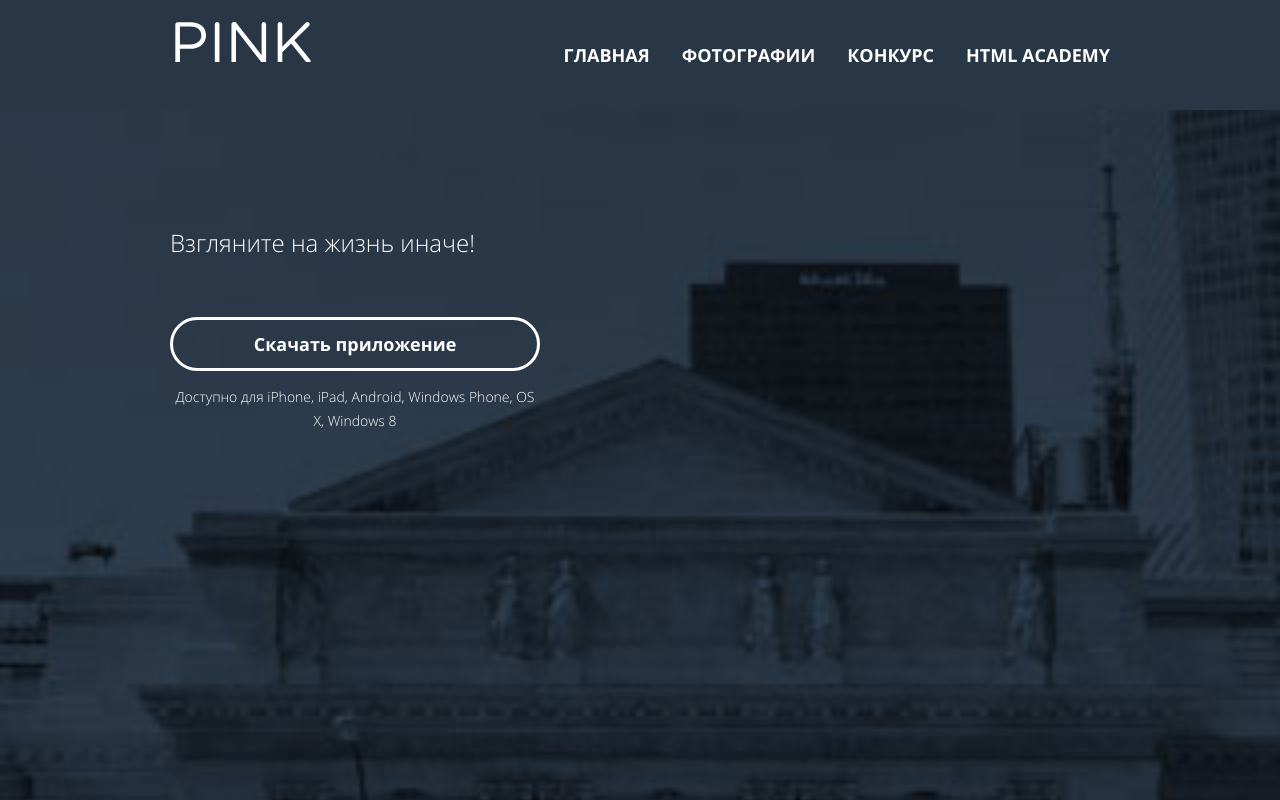
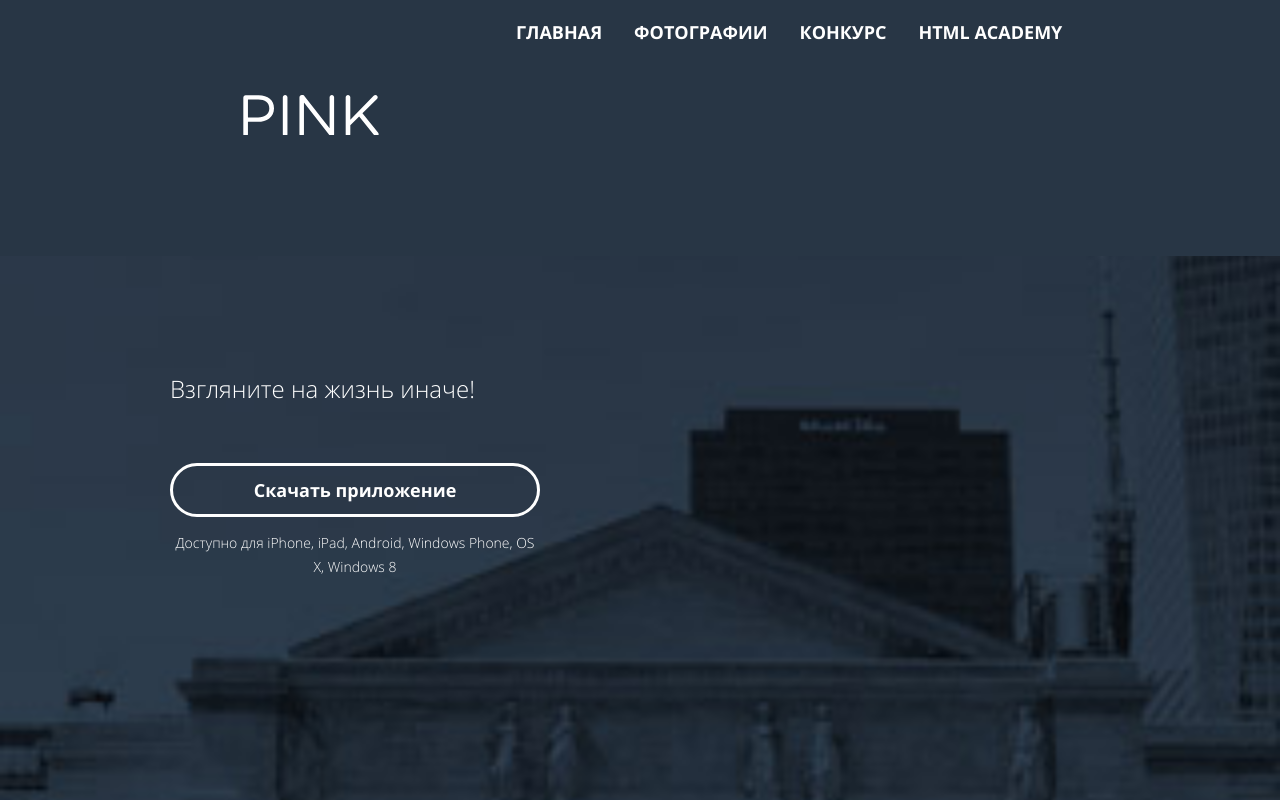
Before and after one commit to lerkot/556495-pink-18, a website: page source/index.html in a window 1280 px wide. Shown: the top 800 px of the page. Drawn offline with nearby package versions, Linux system fonts and the light colour scheme; files that its build step writes are made by us from their sources.

Commit message:
Сохраняет изменения

```diff
--- a/source/index.html
+++ b/source/index.html
@@ -10,7 +10,7 @@
 
 <body>
   <header class="header">
-    <div class="header__inner inner">
+    <div class="header__inner">
       <div class="header__logo-wrapper">
         <a class="header__logo-link">
           <svg fill="currentColor" class="header__logo-image" id="Layer_1" xmlns="http://www.w3.org/2000/svg"
--- a/source/less/base.less
+++ b/source/less/base.less
@@ -39,6 +39,8 @@ a {
   margin: -1px;
   border: 0;
   padding: 0;
+  white-space: nowrap;
+  clip-path: inset(100%);
   clip: rect(0 0 0 0);
   overflow: hidden;
 }
--- a/source/less/blocks/header.less
+++ b/source/less/blocks/header.less
@@ -2,9 +2,30 @@
   background-color: @secondary-bg-color;
 }
 
+@media (min-width: @breakpoint-desktop) {
+  .header__inner {
+    .desktop-paddings();
+    display: flex;
+    justify-content: space-between;
+    align-items: center;
+    width: @breakpoint-desktop;
+    margin: 0 auto;
+    box-sizing: border-box;
+  }
+}
+
 .header__logo-wrapper {
+  .mobile-paddings();
+  margin: 0 auto;
   padding-top: 22px;
   padding-bottom: 18px;
+  box-sizing: border-box;
+}
+
+@media (min-width: @breakpoint-tablet) {
+  .header__logo-wrapper {
+    min-height: 110px;
+  }
 }
 
 .header__logo-image {
@@ -15,10 +36,6 @@
 }
 
 @media (min-width: @breakpoint-tablet) {
-  .header__logo-wrapper {
-    min-height: 110px;
-  }
-
   .header__logo-image {
     width: 147px;
     height: 40px;
@@ -30,28 +47,38 @@
     width: 147px;
     height: 40px;
   }
+}
 
-  .header__inner {
-    display: flex;
-    justify-content: space-between;
-    align-items: center;
-  }
+.header__toggle {
+  position: absolute;
+  top: 0;
+  right: 0;
+  z-index: 2;
+  display: block;
+  width: 70px;
+  height: 50px;
+  background-color: white;
+  cursor: pointer;
+  border: none;
+}
 
+.header__nav {
+  position: relative;
+  min-height: 256px;
+  margin: 0 auto;
+}
+
+.header__nav-list {
+  .lists-mixin();
+}
+
+@media (min-width: @breakpoint-desktop) {
   .header__nav-list {
     display: flex;
     flex-direction: row;
     justify-content: flex-end;
     flex-wrap: wrap;
-    width: 670px;
   }
-
-  .header__nav-item:last-of-type {
-    padding-right: 0;
-  }
-}
-
-.header__nav-list {
-  .lists-mixin();
 }
 
 .header__nav-item {
@@ -59,6 +86,12 @@
   text-align: center;
 }
 
+@media (min-width: @breakpoint-desktop) {
+  .header__nav-item:last-of-type {
+    padding-right: 0;
+  }
+}
+
 .header__nav-link {
   .nav-links-mixin();
 }
```
